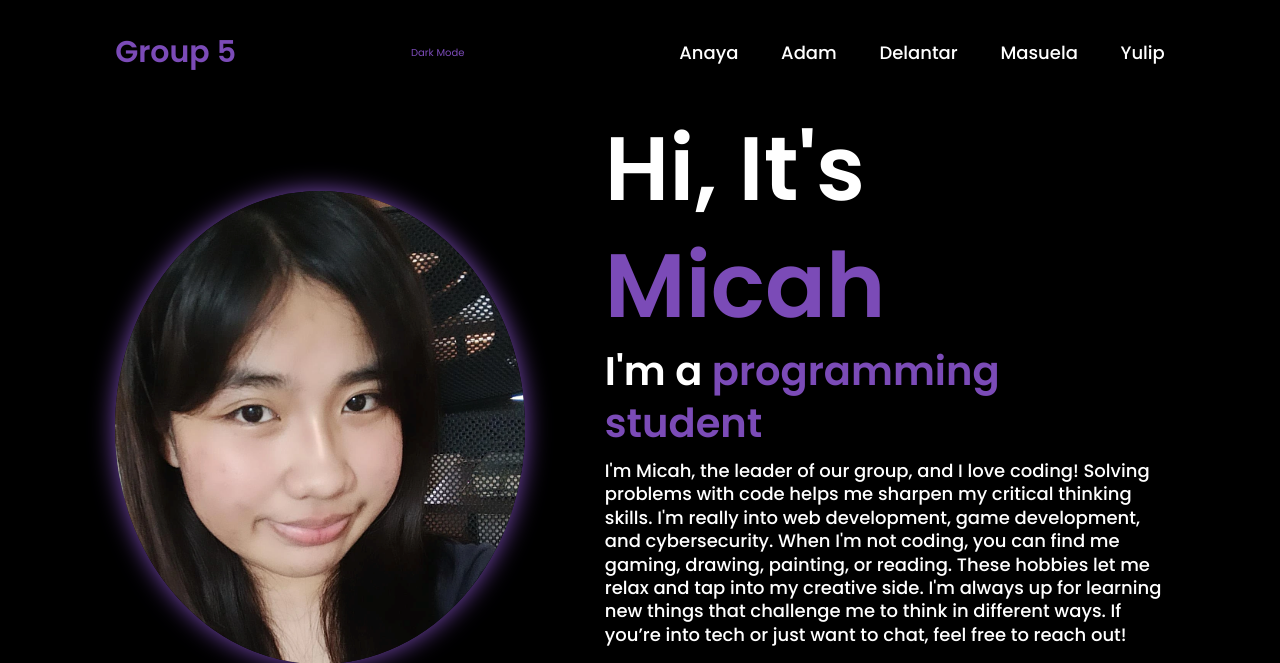
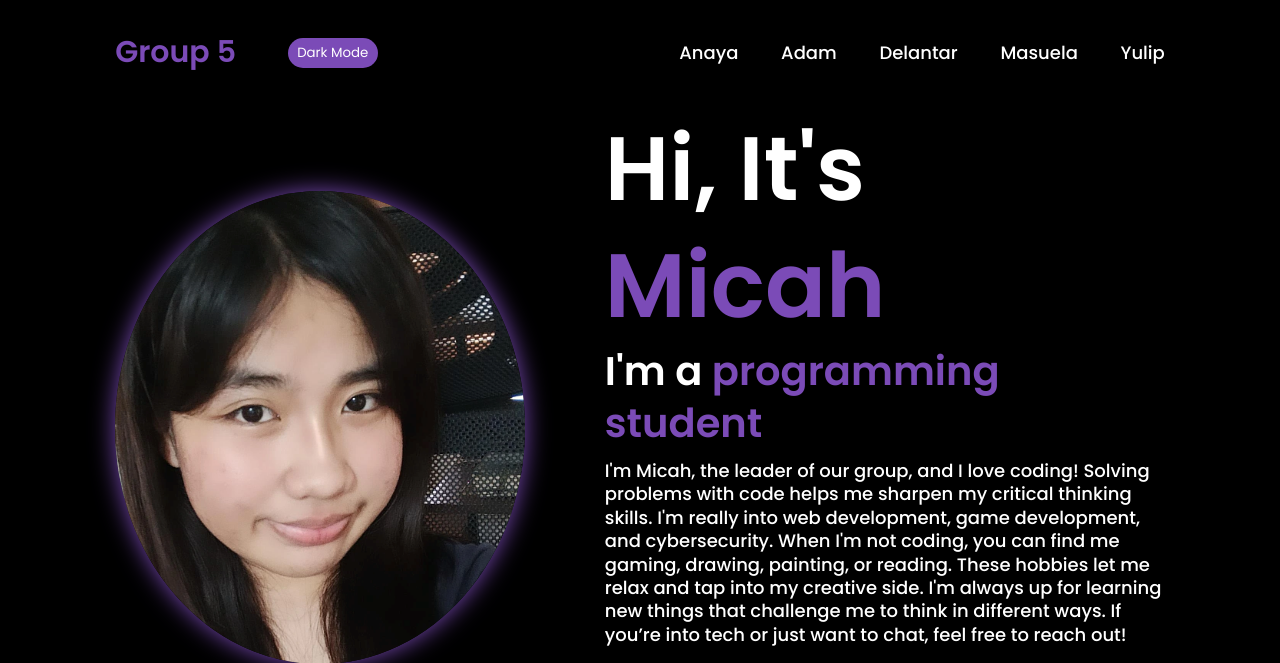
Before and after one commit to mccvliqht/IntProg_Exe2, a PHP site: page / in a window 1280 px wide. Shown: the top 663 px of the page. Run offline with PHP 8.4, Linux system fonts and the light colour scheme; some libraries are stand-ins or nearby versions.

Commit message:
light and dark mode - toggle design

```diff
--- a/index.php
+++ b/index.php
@@ -16,7 +16,8 @@
     <header class="header">
         <a href="#" class="logo">Group 5</a>
 
-        <span id="toggle-button">Dark Mode</span>
+        <!-- <span id="toggle-button">Dark Mode</span> -->
+        <button id="toggle-button">Dark Mode</button>
 
         <nav class="navbar">
             <a href="#anaya">Anaya</a>
--- a/styles.css
+++ b/styles.css
@@ -27,6 +27,7 @@
     background: var(--bg-color);
     font-family: "Poppins", sans-serif;
     color: var(--text-color);
+    transition: filter 0.3s ease;
 }
 
 html::-webkit-scrollbar {
@@ -74,6 +75,20 @@
 
 .logo:hover {
     transform: scale(1.1);
+}
+#toggle-button{
+    color: white;
+    background-color: var(--main-color);
+    border: none;
+    height: 30px;
+    width: 90px;
+    border-radius: 30px;
+    cursor: pointer;
+    margin-left: -20%;
+    transition: opacity 1s;
+}
+#toggle-button:hover{
+    opacity: 0.6;
 }
 
 .navbar a {
```
Also changed, not shown: script.js (line endings or trailing spaces).
